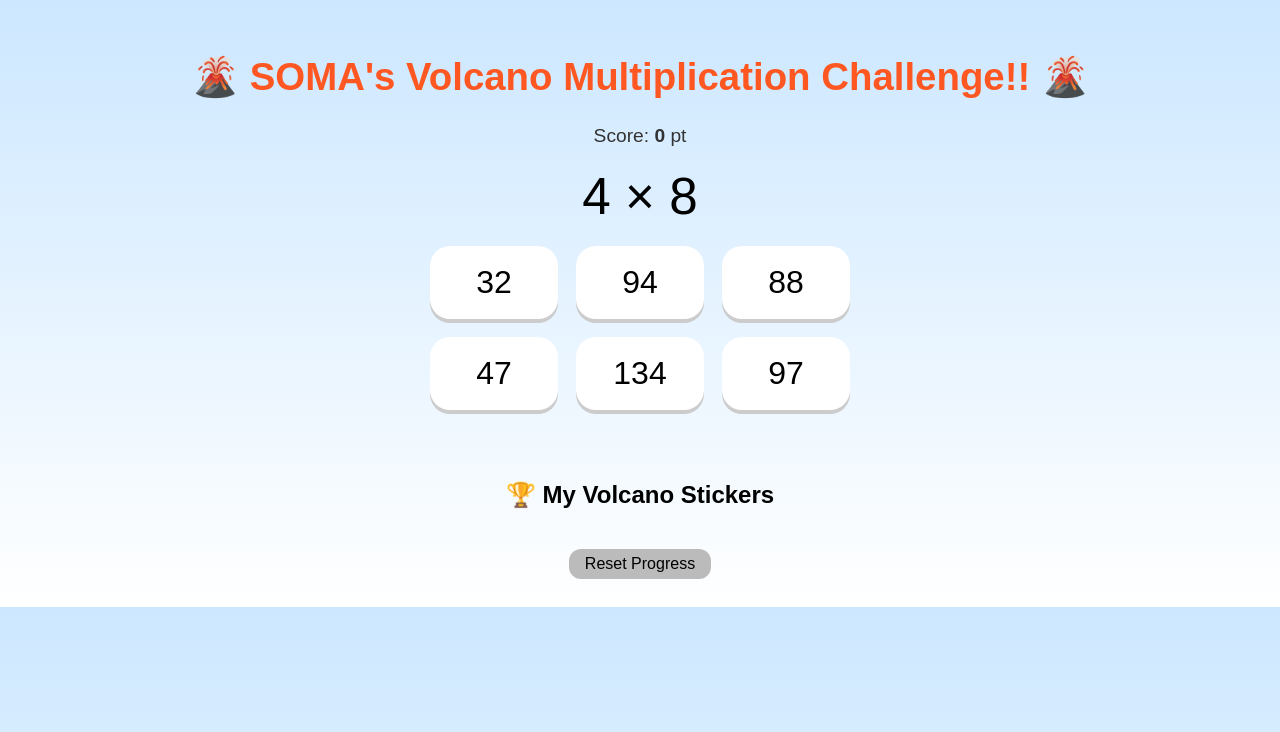
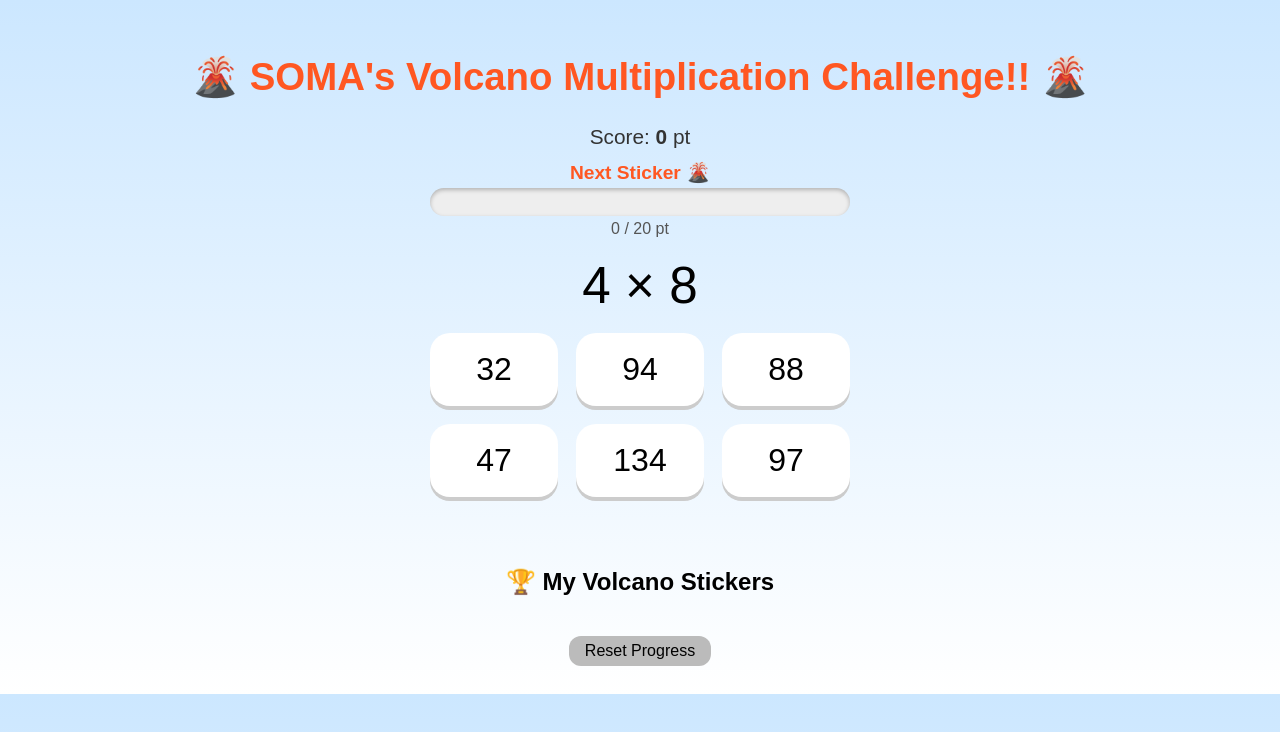
Before and after one commit to ozakikento-dotcom/soma-volcano4, a plain HTML site: page index.html in a window 1280 px wide. Drawn offline with Linux system fonts and the light colour scheme.

Commit message:
Update index.html

```diff
--- a/index.html
+++ b/index.html
@@ -14,11 +14,42 @@ body{
 }
 
 h1{font-size:2.4em;color:#ff5722}
-#stats{font-size:1.2em;margin:8px;color:#333}
+#stats{font-size:1.3em;margin:6px;color:#333}
 
-#question{font-size:3.2em;margin:20px 0}
+#question{font-size:3.2em;margin:18px 0}
 
-/* ===== 6 Choices ===== */
+/* ===== Progress to Next Sticker ===== */
+#progressBox{
+  max-width:420px;
+  margin:12px auto 16px;
+}
+#progressLabel{
+  font-size:1.2em;
+  font-weight:bold;
+  color:#ff5722;
+  margin-bottom:4px;
+}
+.progress-bg-big{
+  width:100%;
+  height:28px;
+  background:#eee;
+  border-radius:18px;
+  overflow:hidden;
+  box-shadow:inset 0 2px 4px rgba(0,0,0,0.25);
+}
+.progress-bar-big{
+  height:100%;
+  width:0%;
+  background:linear-gradient(90deg,#ffeb3b,#ff9800,#ff5722);
+  transition:width 0.4s ease;
+}
+#progressText{
+  margin-top:4px;
+  font-size:1em;
+  color:#555;
+}
+
+/* ===== Choices (6) ===== */
 .choices{
   display:grid;
   grid-template-columns:repeat(3, minmax(120px, 1fr));
@@ -26,7 +57,6 @@ h1{font-size:2.4em;color:#ff5722}
   max-width:420px;
   margin:0 auto;
 }
-
 .choice{
   font-size:2em;
   padding:18px;
@@ -35,7 +65,6 @@ h1{font-size:2.4em;color:#ff5722}
   background:#fff;
   box-shadow:0 4px 0 #ccc;
 }
-
 .choice:active{
   transform:translateY(4px);
   box-shadow:none;
@@ -43,7 +72,7 @@ h1{font-size:2.4em;color:#ff5722}
 
 #message{font-size:1.6em;height:1.6em;margin-top:10px}
 
-/* Stickers */
+/* ===== Stickers ===== */
 #stickerGrid{
   display:grid;
   grid-template-columns:repeat(3,160px);
@@ -51,7 +80,6 @@ h1{font-size:2.4em;color:#ff5722}
   justify-content:center;
   margin-top:20px;
 }
-
 .sticker{
   width:160px;
   height:160px;
@@ -61,11 +89,11 @@ h1{font-size:2.4em;color:#ff5722}
   display:flex;
   align-items:center;
   justify-content:center;
+  cursor:pointer;
 }
-
 .sticker img{width:150px}
 
-/* Zoom */
+/* ===== Zoom ===== */
 #zoom{
   position:fixed;
   inset:0;
@@ -77,6 +105,7 @@ h1{font-size:2.4em;color:#ff5722}
 }
 #zoom img{width:90vw;max-width:520px}
 
+/* ===== Reset ===== */
 #resetBtn{
   margin-top:20px;
   font-size:1em;
@@ -94,6 +123,14 @@ h1{font-size:2.4em;color:#ff5722}
 
 <div id="stats">
   Score: <b id="score">0</b> pt
+</div>
+
+<div id="progressBox">
+  <div id="progressLabel">Next Sticker 🌋</div>
+  <div class="progress-bg-big">
+    <div class="progress-bar-big" id="progressBar"></div>
+  </div>
+  <div id="progressText">0 / 20 pt</div>
 </div>
 
 <div id="question">?</div>
@@ -114,12 +151,12 @@ h1{font-size:2.4em;color:#ff5722}
 
 <script>
 /* ===== SAVE ===== */
-const SAVE_KEY="soma_volcano_mc";
+const SAVE_KEY="soma_volcano_mc6";
 
 let score=0;
 let a,b,correctAnswer;
 
-/* Stickers */
+/* Stickers: 50 */
 let remainingStamps=[...Array(50)].map((_,i)=>`volst (${i+1}).png`);
 remainingStamps.sort(()=>Math.random()-0.5);
 let earnedStamps=[];
@@ -146,7 +183,21 @@ function resetGame(){
   location.reload();
 }
 
-/* ===== QUESTION ===== */
+/* ===== Progress Bar ===== */
+function updateProgressBar(){
+  const earned = score % 20;
+  const pct = (earned / 20) * 100;
+  progressBar.style.width = pct + "%";
+  progressText.textContent = `${earned} / 20 pt`;
+
+  if(earned >= 16){
+    progressBar.style.filter="brightness(1.2)";
+  }else{
+    progressBar.style.filter="none";
+  }
+}
+
+/* ===== Question ===== */
 function newQuestion(){
   a=Math.floor(Math.random()*12)+1;
   b=Math.floor(Math.random()*12)+1;
@@ -171,7 +222,7 @@ function generateChoices(){
   });
 }
 
-/* ===== CHECK ===== */
+/* ===== Check ===== */
 function check(v){
   if(v===correctAnswer){
     score+=2;
@@ -184,6 +235,7 @@ function check(v){
   }
 
   document.getElementById("score").textContent=score;
+  updateProgressBar();
 
   while(score >= (earnedStamps.length+1)*20){
     giveSticker();
@@ -193,12 +245,20 @@ function check(v){
   setTimeout(newQuestion,600);
 }
 
-/* ===== STICKERS ===== */
+/* ===== Stickers ===== */
 function giveSticker(){
   if(remainingStamps.length===0) return;
   const src=remainingStamps.shift();
   earnedStamps.push(src);
   addStickerToGrid(src);
+
+  // flash bar
+  progressBar.style.transition="none";
+  progressBar.style.width="100%";
+  setTimeout(()=>{
+    progressBar.style.transition="width 0.4s ease";
+    progressBar.style.width="0%";
+  },200);
 }
 
 function addStickerToGrid(src){
@@ -214,9 +274,10 @@ function addStickerToGrid(src){
   stickerGrid.appendChild(s);
 }
 
-/* ===== INIT ===== */
+/* ===== Init ===== */
 loadGame();
 document.getElementById("score").textContent=score;
+updateProgressBar();
 newQuestion();
 </script>
 
```
